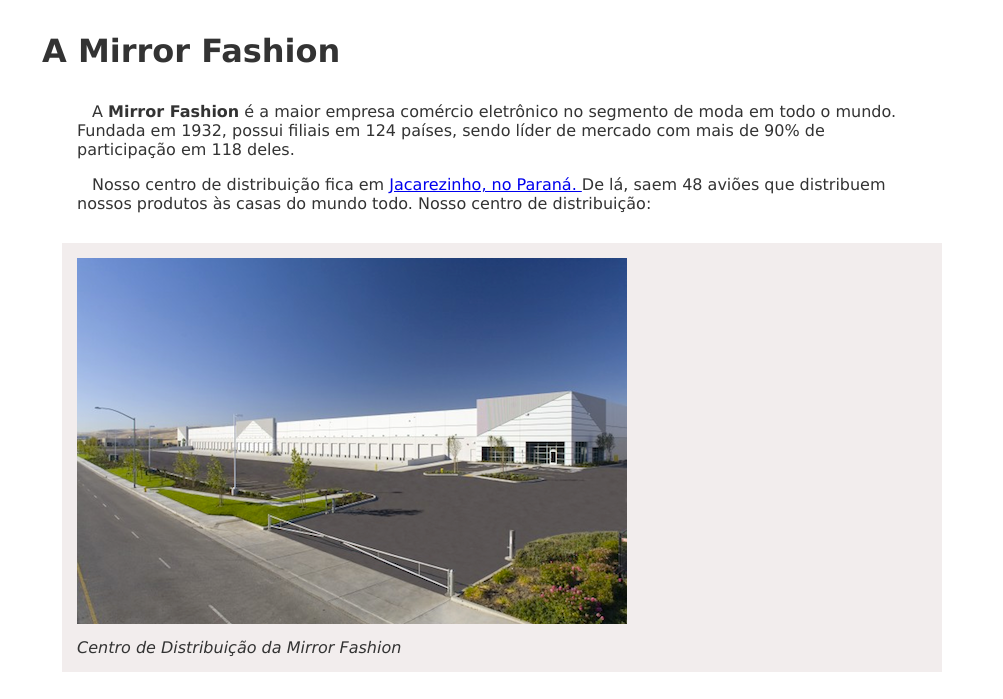
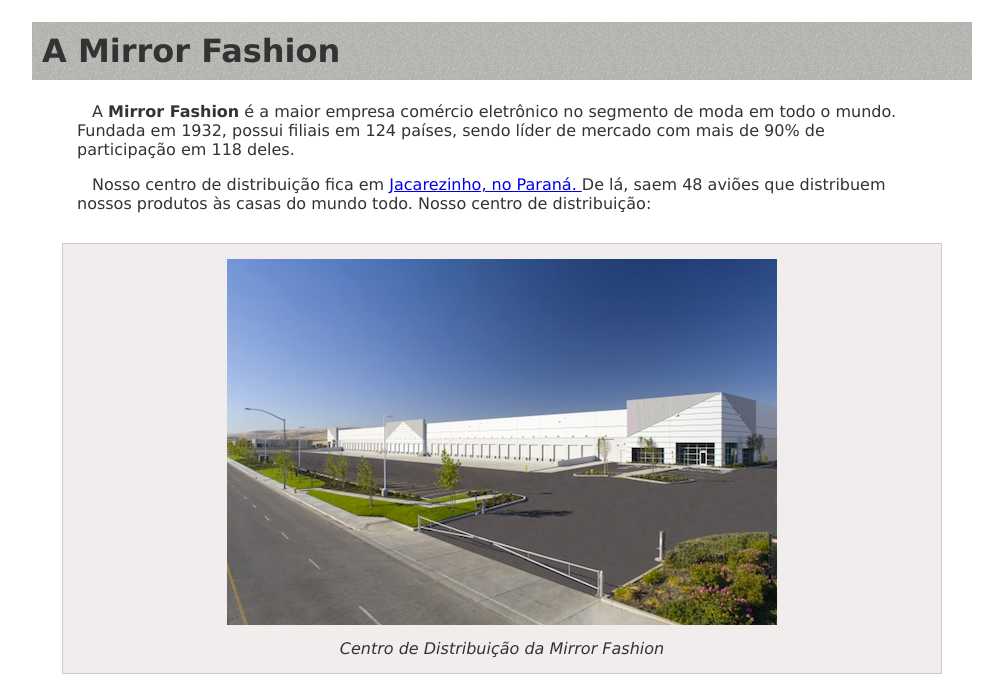
Before and after one commit to mazzinghy1401/caelum-cap-02, a plain HTML site: page sobre.html in a window 1280 px wide. Shown: the part 96-795 px from the top of the page, without its empty margins (138-1141 px from the left). Drawn offline with Linux system fonts and the light colour scheme.

Commit message:
exerc cap 2

```diff
--- a/css/sobre.css
+++ b/css/sobre.css
@@ -4,7 +4,7 @@ body {
 }
 
 h1 {
-    background: url(..img/sobre-background.jpg);
+    background: url(../img/sobre-background.jpg);
 }
 
 h2 {
@@ -13,8 +13,8 @@ h2 {
 
 figure {
     background-color: #F2EDED;
-    border: 1px solid #ccc
-    text-align center;
+    border: 1px solid #ccc;
+    text-align: center;
 }
 
 figcaption{
```
